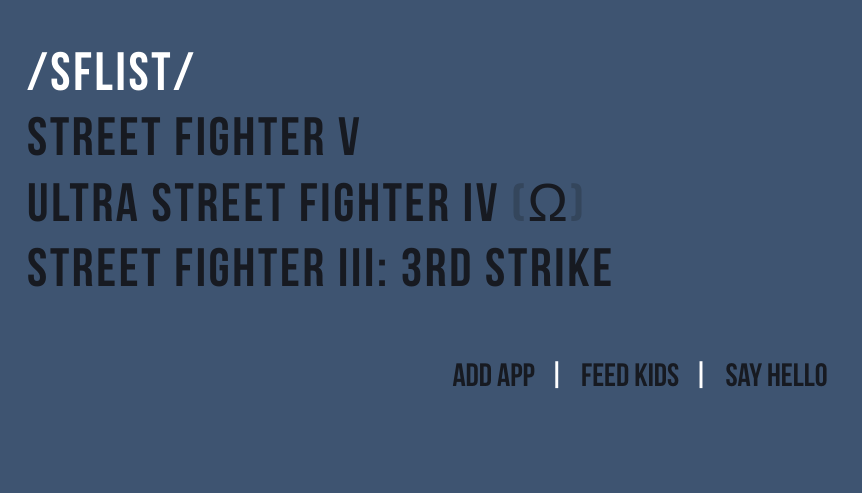
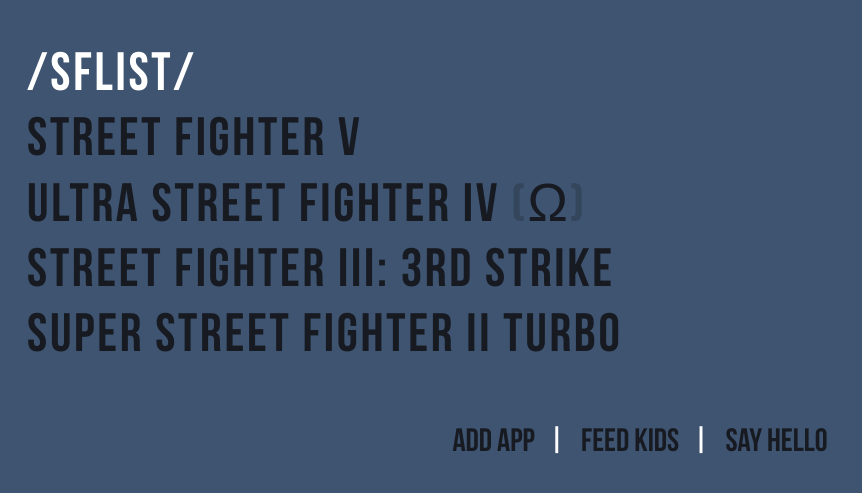
Before and after one commit to lukafaxx/sflist, a Jekyll site: the page built from index.html, in a window 1280 px wide. Shown: the top 493 px of the page, without its empty margins (0-862 px from the left). Built offline with Jekyll 4.4.1, drawn with Linux system fonts in a browser that asks for light colours; nearby versions of some CDN libraries.

Commit message:
add ssf2t home link

```diff
--- a/index.html
+++ b/index.html
@@ -17,6 +17,8 @@ layout: default
     <a href="/sflist/usf4/">Ultra Street Fighter IV</a> (<a href="/sflist/omega/">Ω</a>)<br />
 
     <a href="/sflist/3rdstrike/">Street Fighter III: 3rd Strike</a><br />
+
+    <a href="/sflist/ssf2t/">Super Street Fighter II Turbo</a><br />
 
     </div>
 
```
